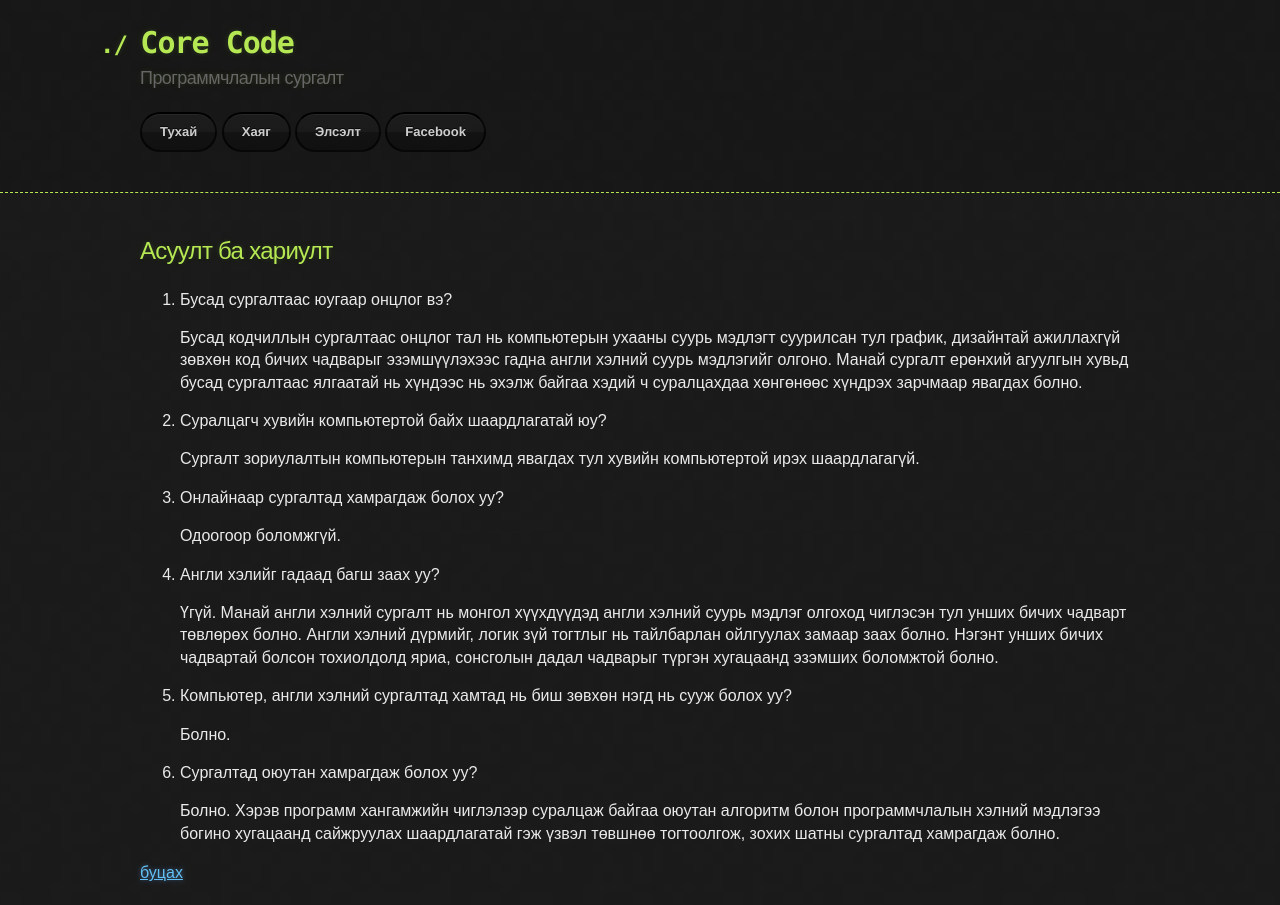
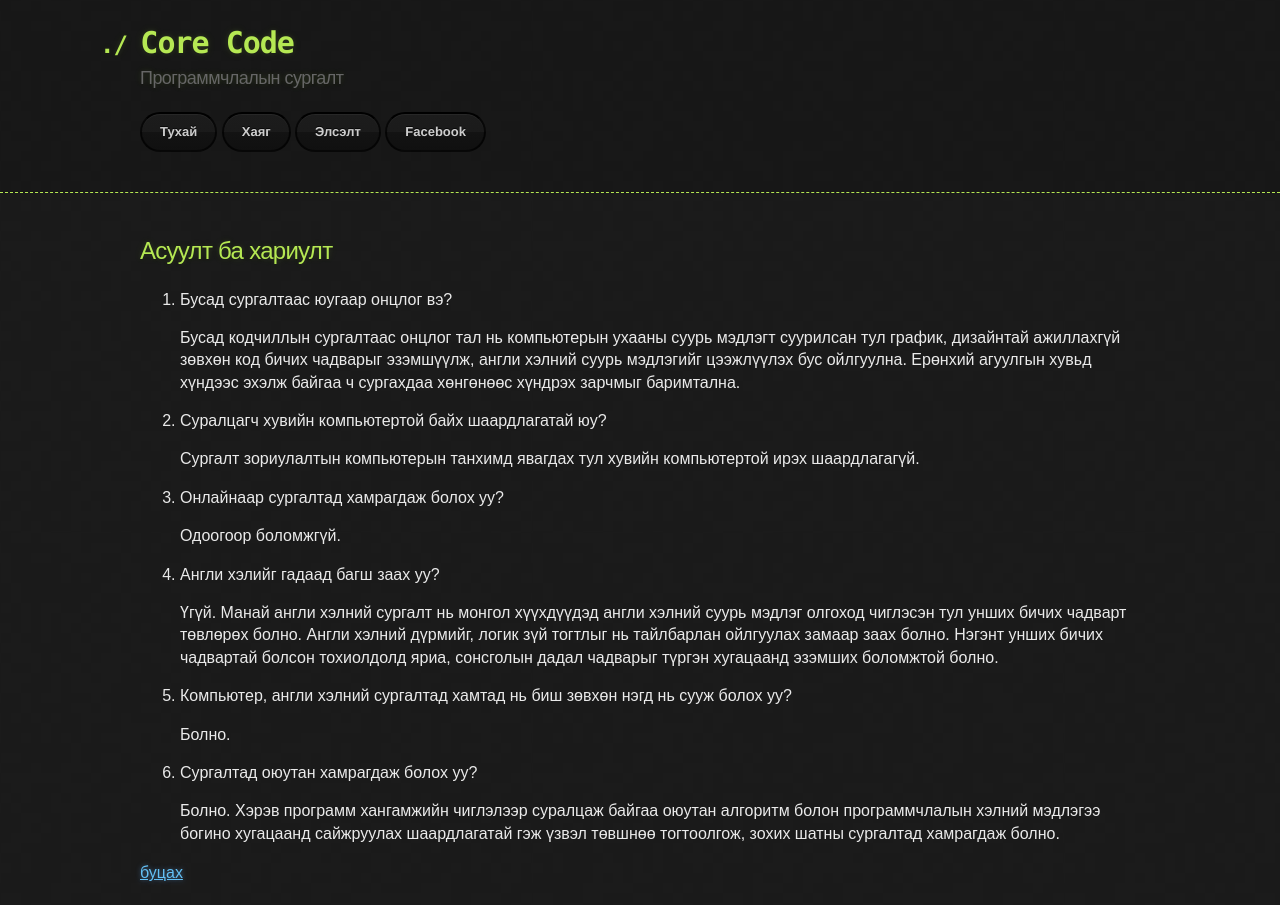
Before and after one commit to ganaatulgaa/corecode, a Jekyll site: the page built from faq.md, in a window 1280 px wide. Built offline with Jekyll 4.4.1, drawn with Linux system fonts in a browser that asks for light colours; our own code applies the rules of GitHub Pages for plain Markdown files.

Commit message:
Update faq.md

```diff
--- a/faq.md
+++ b/faq.md
@@ -6,7 +6,7 @@ layout: default
 
 1. Бусад сургалтаас юугаар онцлог вэ?
 
-   Бусад кодчиллын сургалтаас онцлог тал нь компьютерын ухааны суурь мэдлэгт суурилсан тул график, дизайнтай ажиллахгүй зөвхөн код бичих чадварыг эзэмшүүлэхээс гадна англи хэлний суурь мэдлэгийг олгоно. Манай сургалт ерөнхий агуулгын хувьд бусад сургалтаас ялгаатай нь хүндээс нь эхэлж байгаа хэдий ч суралцахдаа хөнгөнөөс хүндрэх зарчмаар явагдах болно.
+   Бусад кодчиллын сургалтаас онцлог тал нь компьютерын ухааны суурь мэдлэгт суурилсан тул график, дизайнтай ажиллахгүй зөвхөн код бичих чадварыг эзэмшүүлж, англи хэлний суурь мэдлэгийг цээжлүүлэх бус ойлгуулна. Ерөнхий агуулгын хувьд хүндээс эхэлж байгаа ч сургахдаа хөнгөнөөс хүндрэх зарчмыг баримтална.
 
 3. Суралцагч хувийн компьютертой байх шаардлагатай юу?
 
```
